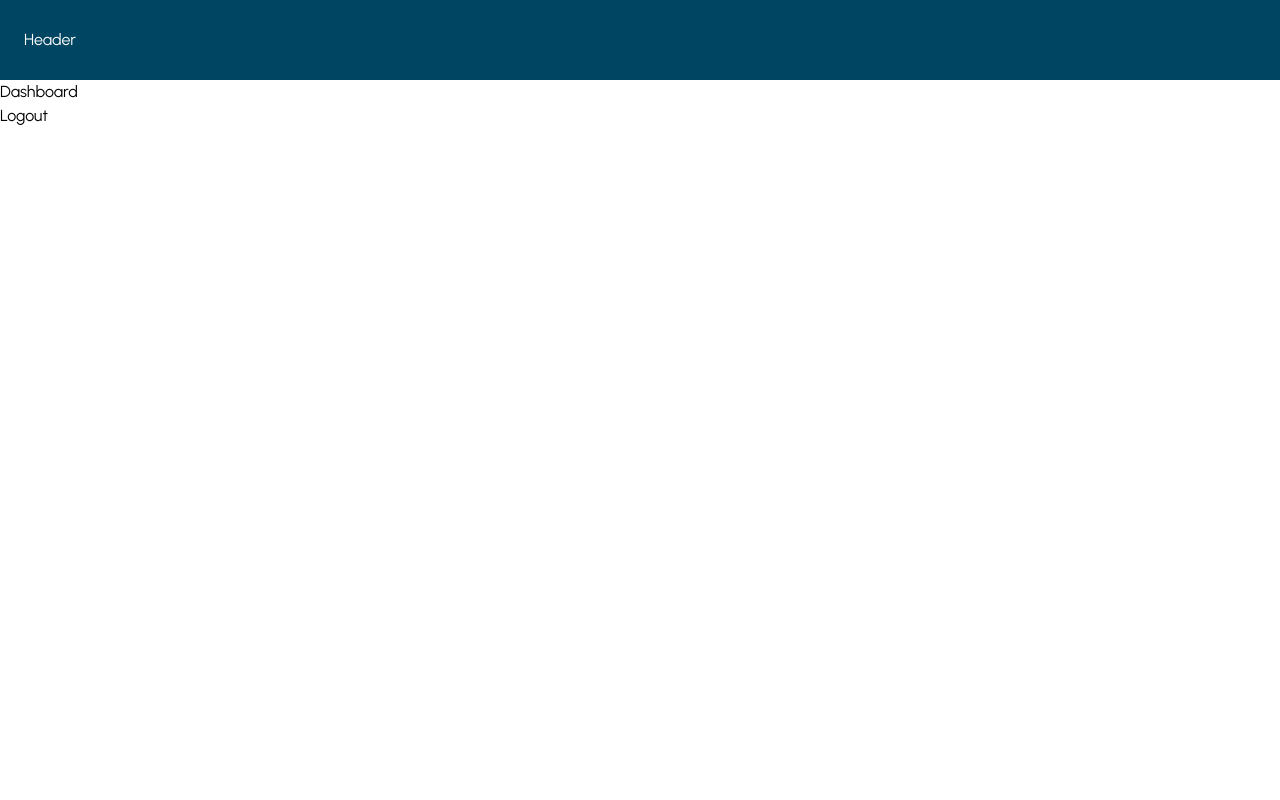
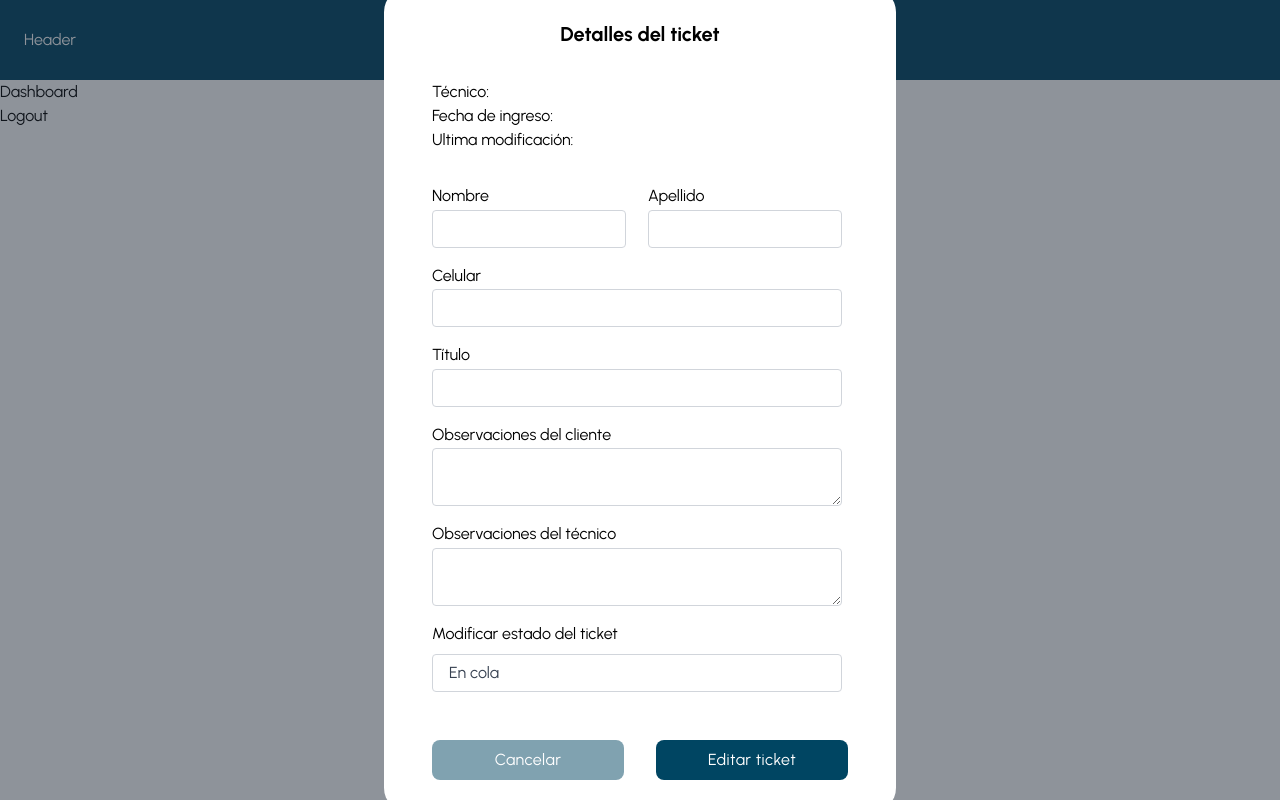
Before and after one commit to Deamond-Hero/Ticketera-pc, a React (Vite) app in the folder frontend/: page /dashboard in a window 1280 px wide. Built offline with nearby package versions, Linux system fonts and the light colour scheme; no server answers; sample sign-in values are in the browser's storage.

Commit message:
modatTicket visual y condicionales, falta conectar con ruta put

```diff
--- /dev/null
+++ b/frontend/src/hooks/useModal.js
@@ -0,0 +1,11 @@
+import { useState } from "react"
+
+export const useModal = (initialValue = false) => {
+    const [isOpen, setIsOpen] = useState(initialValue)
+
+    const openModal = () => setIsOpen(true)
+
+    const closeModal = () => setIsOpen(false)
+
+    return [isOpen, openModal, closeModal]
+}
--- a/frontend/src/pages/Dashboard.jsx
+++ b/frontend/src/pages/Dashboard.jsx
@@ -1,10 +1,16 @@
 import { Logout } from "../components/Logout"
+import { ModalTicket } from "../utils/modalTicket"
+
 
 const Dashboard = () => {
+
     return (
-        <div>
+        <div className="flex-col aling-center justify-center w-[100%]">
+
             <h1>Dashboard</h1>
-            <Logout/>
+            <Logout />
+            <ModalTicket />
+
         </div>
     )
 }
--- /dev/null
+++ b/frontend/src/utils/modalTicket.jsx
@@ -0,0 +1,149 @@
+import { useState } from "react";
+
+export const ModalTicket = ({ ticket, closeModal }) => {
+
+    //acá lo que podría hacer es traer directamente con el id del usuario que me trae el ticket, es traér el usuario por id y con él toda su info.
+
+    const [formTicket, setFormTicket] = useState({
+        name: ticket?.name,
+        lastname: ticket?.lastname,
+        phone: ticket?.phone,
+        title: ticket?.title,
+        oCliente: ticket?.oCliente,
+        oTecnico: ticket?.oTecnico
+    })
+
+    const changeValue = (e) => {
+        const { name, value } = e.target;
+        setFormTicket(prevState => ({
+            ...prevState,
+            [name]: value
+        }))
+
+    }
+
+    const ticketSubmit = () => {
+        // event.prevent.default()
+        console.log("TicketModificado")
+    }
+
+    const cancelSubmit = () => {
+        // event.prevent.default()
+        console.log("TicketCancelado")
+    }
+
+    const stateMachine = {
+        enCola: "En cola",
+        enRevisión: "En Revisión",
+        presupuestado: "Presupuestado",
+        enProceso: "En proceso",
+        finalizado: "Finalizado",
+        retirado: "Retirado",
+        cancelado: "Cancelado"
+    }
+
+    return (
+        <div className="flex fixed top-0 left-0 w-full h-full items-center justify-center bg-gray-800 bg-opacity-50 ">
+            <div className="flex-col bg-white rounded-3xl p-8 max-w-lg w-[70rem] h-[fit-content]">
+                <h1 className="text-xl font-bold mb-4 text-center">Detalles del ticket</h1>
+                <form className="flex flex-col mb-4 justify-center ml-[1rem] " onSubmit={ticketSubmit}>
+
+                    <div className="flex-col aling-left mt-[1rem]">
+                        <p>Técnico: {ticket?.tecnico}</p>
+                        <p>Fecha de ingreso: {ticket?.date}</p>
+                        <p>Ultima modificación: {ticket?.updateDate}</p>
+                    </div>
+
+                    <div className="flex mt-[2rem]">
+                        <div className="flex flex-col">
+                            <label>Nombre</label>
+                            <input
+                                className="appearance-none bg-white border border-gray-300 rounded mt-[.1rem] py-2 px-4 text-gray-700 leading-tight focus:outline-none focus:border-blue-500 w-[90%]"
+                                type="text"
+                                name="name"
+                                value={formTicket.name}
+                                onChange={changeValue}
+                                placeholder={ticket?.name}
+                            />
+                        </div>
+                        <div className="flex flex-col ">
+                            <label>Apellido</label>
+                            <input
+                                className="appearance-none bg-white border border-gray-300 rounded mt-[.1rem] py-2 px-4 text-gray-700 leading-tight focus:outline-none focus:border-blue-500 w-[90%]"
+                                type="text"
+                                name="lastname"
+                                value={formTicket.lastname}
+                                onChange={changeValue}
+                                placeholder={ticket?.lastname}
+                            />
+                        </div>
+                    </div>
+                    <div className="flex flex-col mt-[1rem]">
+                        <label>Celular</label>
+                        <input
+                            className="appearance-none bg-white border border-gray-300 rounded mt-[.1rem] py-2 px-4 text-gray-700 leading-tight focus:outline-none focus:border-blue-500 w-[95%]"
+
+                            type="tel"
+                            name="phone"
+                            value={formTicket.phone}
+                            onChange={changeValue}
+                            placeholder={ticket?.phone}
+                        />
+                    </div>
+                    <div className="flex flex-col mt-[1rem]">
+                        <label>Título</label>
+                        <input
+                            className="appearance-none bg-white border border-gray-300 rounded mt-[.1rem] py-2 px-4 text-gray-700 leading-tight focus:outline-none focus:border-blue-500 w-[95%]"
+
+                            type="text"
+                            name="title"
+                            value={formTicket.title}
+                            onChange={changeValue}
+                            placeholder={ticket?.title}
+                        />
+                    </div>
+                    <div className="flex flex-col mt-[1rem]">
+                        <label>Observaciones del cliente</label>
+                        <textarea
+                            className="appearance-none bg-white border border-gray-300 rounded mt-[.1rem] py-2 px-4 text-gray-700 leading-tight focus:outline-none focus:border-blue-500 w-[95%]"
+                            maxLength={250}
+                            onChange={changeValue}
+                            name="OCliente"
+                            value={formTicket.oCliente}
+                            placeholder={ticket?.oCliente ? ticket.oCliente : ""}
+                        />
+                    </div>
+
+                    <div className="flex flex-col mt-[1rem]">
+                        <label>Observaciones del técnico</label>
+                        <textarea
+                            className="appearance-none bg-white border border-gray-300 rounded mt-[.1rem] py-2 px-4 text-gray-700 leading-tight focus:outline-none focus:border-blue-500 w-[95%]"
+                            maxLength={250}
+                            onChange={changeValue}
+                            name="OTécnico"
+                            value={formTicket.oTecnico}
+                            placeholder={ticket?.oTecnico ? ticket.oTecnico : ""}
+                        />
+                    </div>
+                    <div className="flex flex-col mt-[1rem]">
+                        <label>Modificar estado del ticket</label>
+                        <select className="appearance-none bg-white border border-gray-300 rounded mt-[.5rem] py-2 px-4 text-gray-700 leading-tight focus:outline-none focus:border-blue-500 w-[95%]">
+                            <option className="bg-orange-200 text-orange-500" value={stateMachine.enCola}>En cola</option>
+                            <option className="bg-yellow-200 text-purple-500" value={stateMachine.enRevisión}>En revisión</option>
+                            <option className="bg-purple-200 text-purple-800" value={stateMachine.presupuestado}>Presupuestado</option>
+                            <option className="bg-brown-700 text-brown-800" value={stateMachine.enProceso}>En proceso</option>
+                            <option className="bg-green-200 text-green-700" value={stateMachine.finalizado}>Finalizado</option>
+                            <option className="bg-blue-200 text-blue-500" value={stateMachine.retirado}>Retirado</option>
+                            <option className="bg-red-200 text-red-500" value={stateMachine.cancelado}>Cancelado</option>
+                        </select>
+                    </div>
+                </form>
+                <div className="flex justify-end mt-[3rem]">
+                    <button className="h-10 w-96 rounded-lg text-[#FFFFFF] text-l tracking-wide bg-default-btn ml-[1rem] mr-[1rem]" onClick={cancelSubmit}>Cancelar</button>
+                    <button className="h-10 w-96 rounded-lg text-[#FFFFFF] text-l tracking-wide bg-blue-ppal ml-[1rem] mr-[1rem]" type="submit">Editar ticket</button>
+                </div>
+            </div>
+        </div>
+
+    )
+}
```
